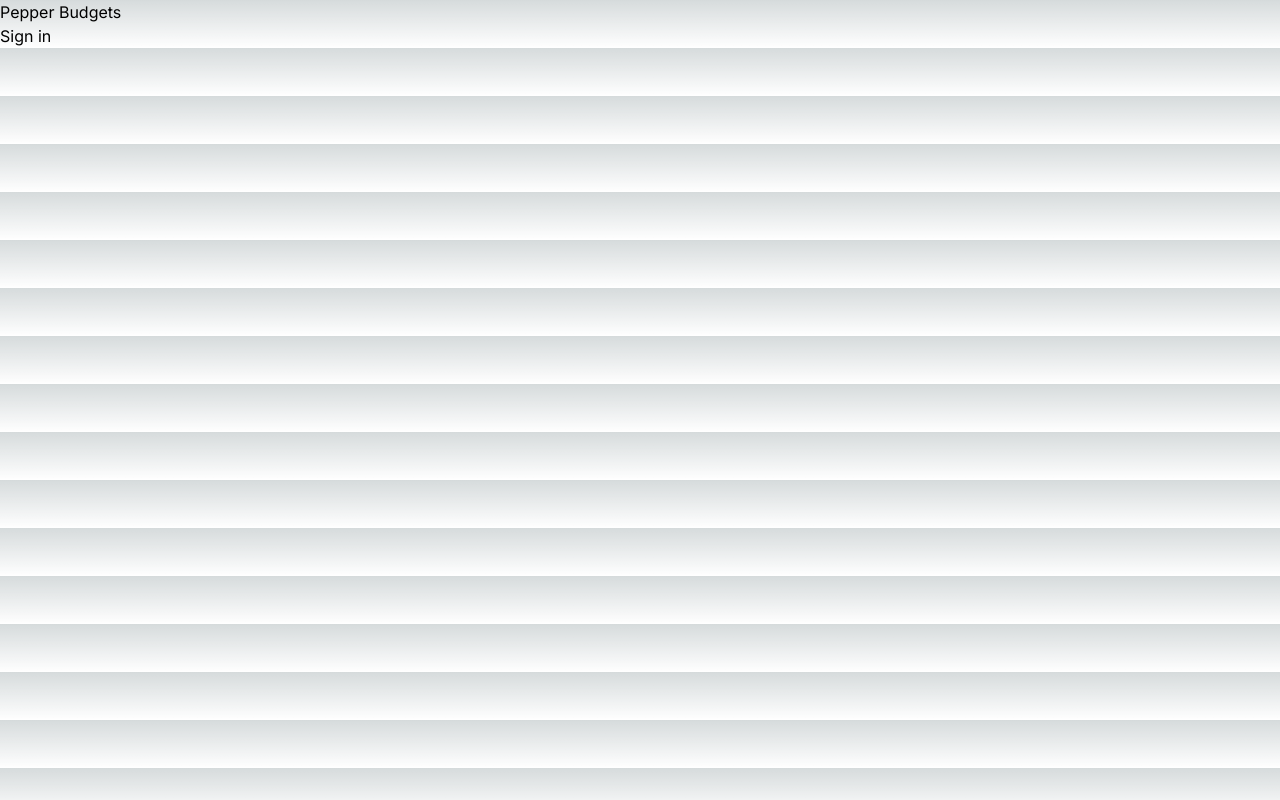
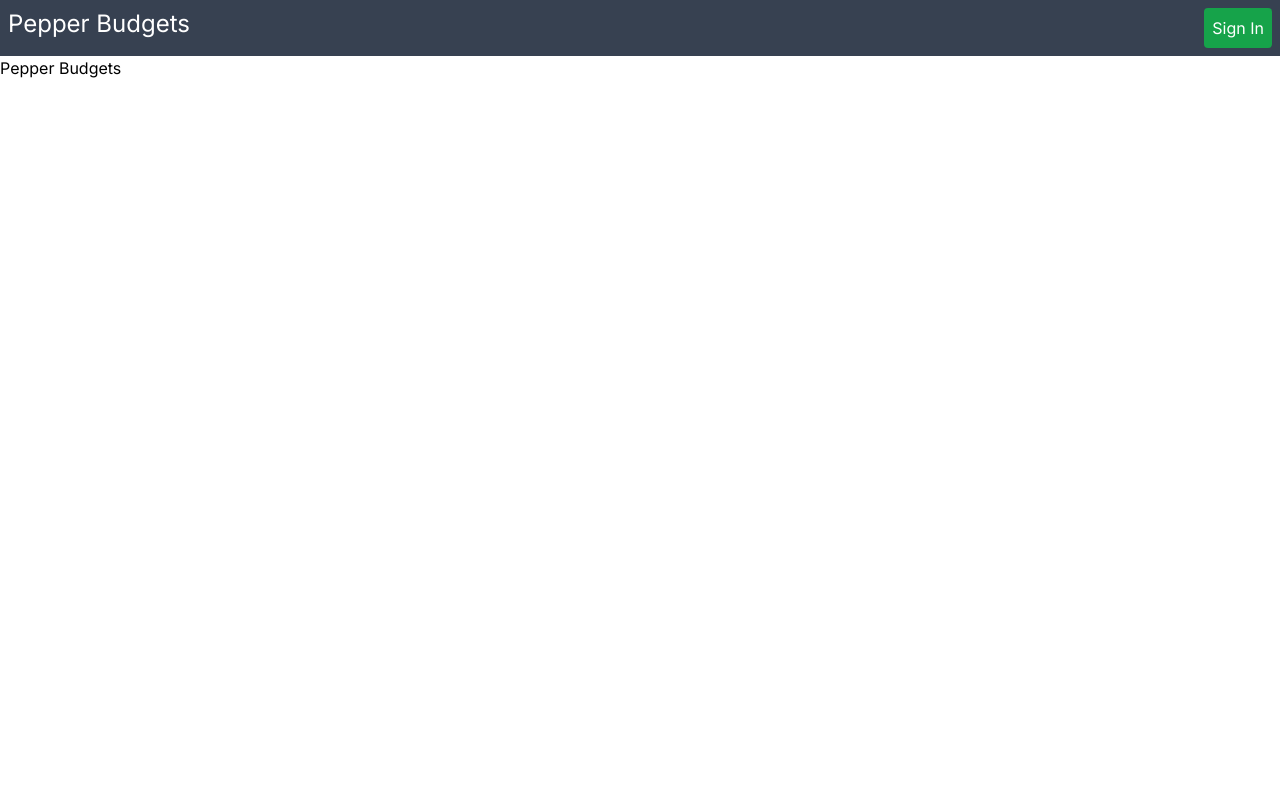
Before and after one commit to exallium/PepperBudgets, a Next.js app: page / in a window 1280 px wide. Built offline with nearby package versions, Linux system fonts and the light colour scheme; no server answers.

Commit message:
Add some light styling.

```diff
--- a/app/globals.css
+++ b/app/globals.css
@@ -4,15 +4,13 @@
 
 :root {
   --foreground-rgb: 0, 0, 0;
-  --background-start-rgb: 214, 219, 220;
-  --background-end-rgb: 255, 255, 255;
+  --background-rgb: 255, 255, 255;
 }
 
 @media (prefers-color-scheme: dark) {
   :root {
     --foreground-rgb: 255, 255, 255;
-    --background-start-rgb: 0, 0, 0;
-    --background-end-rgb: 0, 0, 0;
+    --background-rgb: 0, 0, 0;
   }
 }
 
--- a/app/page.tsx
+++ b/app/page.tsx
@@ -1,10 +1,10 @@
-import PepperLoginLink from "@/components/PepperLoginLink";
+import PepperNavigationBar from "@/components/PepperNavigationBar";
 
 export default function Home() {
   return (
     <main className="">
+      <PepperNavigationBar />
       <h1>Pepper Budgets</h1>
-      <PepperLoginLink>Sign in</PepperLoginLink>
     </main>
   )
 }
--- /dev/null
+++ b/components/H1.tsx
@@ -0,0 +1,10 @@
+import React, {ReactNode} from "react";
+
+const H1: React.FC<{
+  className: string,
+  children: ReactNode
+}> = ({className, children}) => {
+  return <h1 className={className + " text-2xl"}>{children}</h1>
+}
+
+export default H1
--- a/components/PepperLoginLink.tsx
+++ b/components/PepperLoginLink.tsx
@@ -6,7 +6,7 @@ import {LoginLink} from "@kinde-oss/kinde-auth-nextjs";
 const PepperLoginLink: React.FC<{
   children: React.ReactNode
 }> = ({children}) => {
-  return <LoginLink>{children}</LoginLink>
+  return <LoginLink className="p-2 rounded bg-green-600 dark:bg-green-200 text-white">{children}</LoginLink>
 }
 
 export default PepperLoginLink
--- /dev/null
+++ b/components/PepperLoginLogoutLink.tsx
@@ -0,0 +1,13 @@
+import {getKindeServerSession} from "@kinde-oss/kinde-auth-nextjs/server";
+import PepperLoginLink from "@/components/PepperLoginLink";
+import PepperLogoutLink from "@/components/PepperLogoutLink";
+
+export default async function PepperLoginLogoutLink() {
+  const isAuthenticated = await getKindeServerSession().isAuthenticated()
+
+  if (isAuthenticated) {
+    return <PepperLogoutLink>Sign Out</PepperLogoutLink>
+  } else {
+    return <PepperLoginLink>Sign In</PepperLoginLink>
+  }
+}
--- a/components/PepperLogoutLink.tsx
+++ b/components/PepperLogoutLink.tsx
@@ -6,7 +6,7 @@ import {LogoutLink} from "@kinde-oss/kinde-auth-nextjs";
 const PepperLogoutLink: React.FC<{
   children: React.ReactNode
 }> = ({children}) => {
-  return <LogoutLink>{children}</LogoutLink>
+  return <LogoutLink className="p-2 rounded hover:bg-gray-600 text-white">{children}</LogoutLink>
 }
 
 export default PepperLogoutLink
--- a/components/PepperNavigationBar.tsx
+++ b/components/PepperNavigationBar.tsx
@@ -0,0 +1,19 @@
+import React from "react";
+import PepperLoginLogoutLink from "@/components/PepperLoginLogoutLink";
+import H1 from "@/components/H1";
+
+const PepperNavigationBar: React.FC = () => {
+  return (
+    <nav className="flex bg-gray-700">
+      <div className="flex content-center">
+        <H1 className={"text-white p-2"}>Pepper Budgets</H1>
+      </div>
+      <div className="flex-grow" />
+      <div className="flex p-2">
+        <PepperLoginLogoutLink />
+      </div>
+    </nav>
+  )
+}
+
+export default PepperNavigationBar
```
Also changed, not shown: lib/store/PrismaDataStore.ts (+9 -1 lines).
